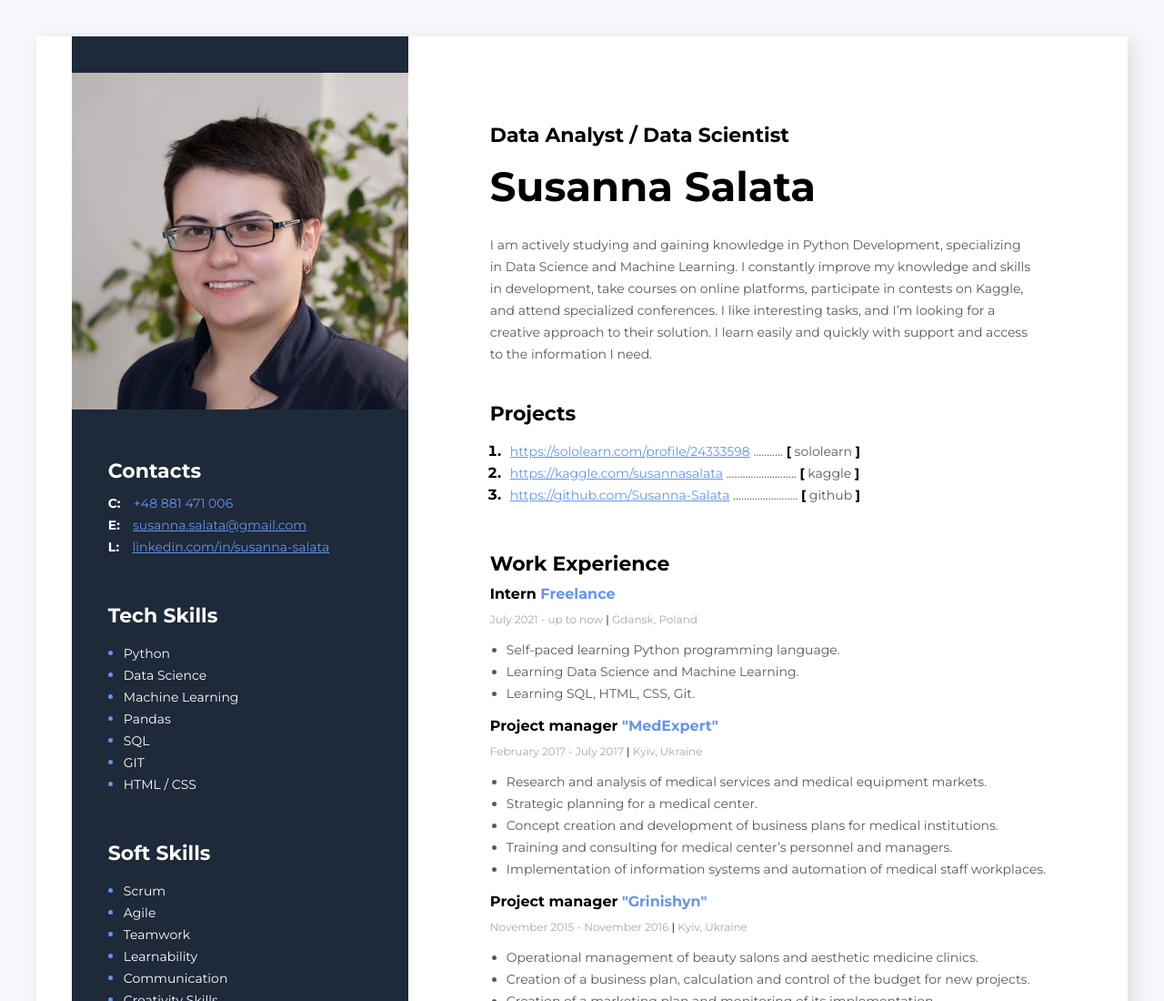
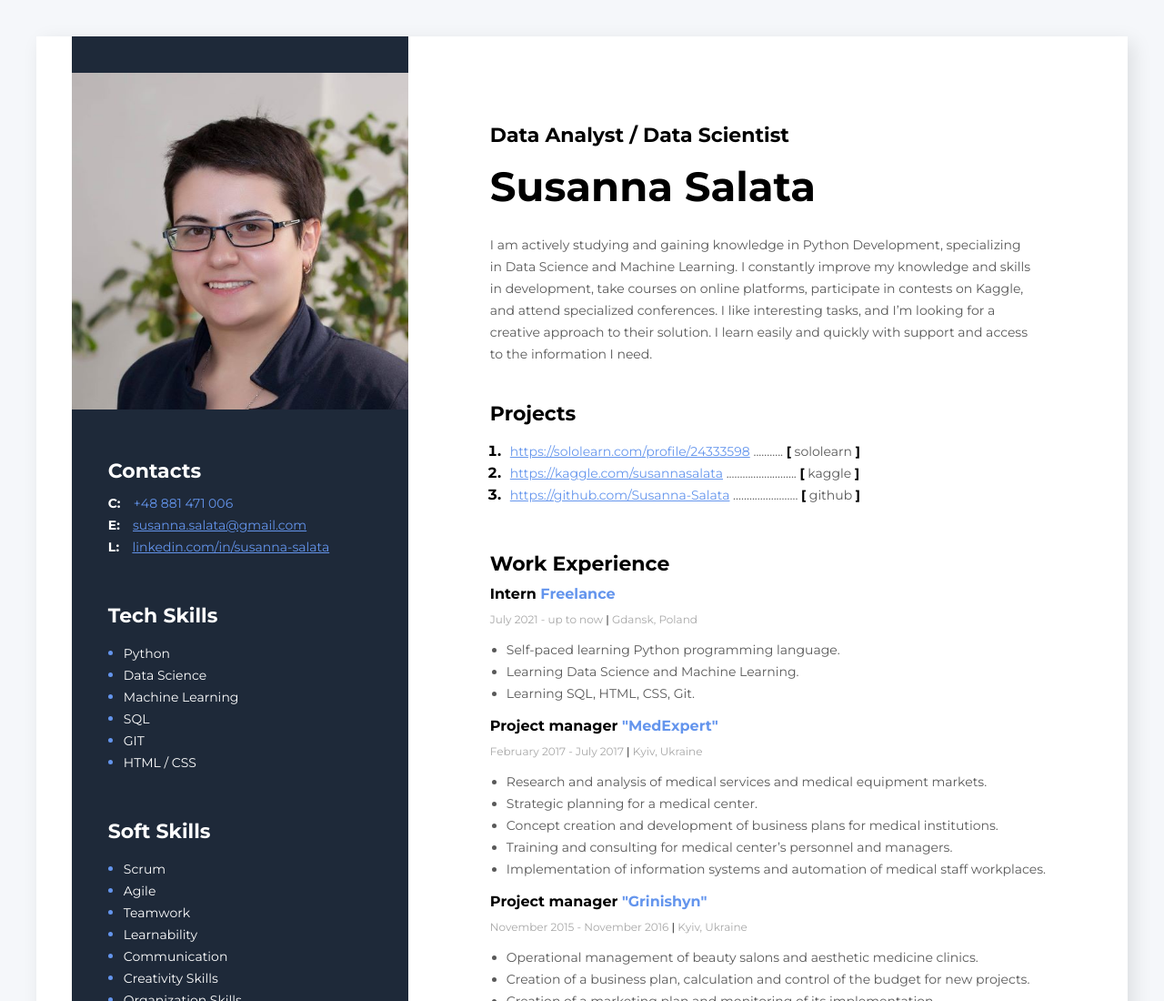
Before and after one commit to Susanna-Salata/my-cv, a plain HTML site: page index.html in a window 1280 px wide. Shown: the top 1100 px of the page at 91% size. Drawn offline with Linux system fonts and the light colour scheme.

Commit message:
Pandas out

```diff
--- a/index.html
+++ b/index.html
@@ -208,7 +208,6 @@
                     <li class="tech-skills-item"> <span class="tech-skills-item-text"> Python</span></li>
                     <li class="tech-skills-item"> <span class="tech-skills-item-text"> Data Science</span></li>
                     <li class="tech-skills-item"> <span class="tech-skills-item-text"> Machine Learning</span></li>
-                    <li class="tech-skills-item"> <span class="tech-skills-item-text"> Pandas</span></li>
                     <li class="tech-skills-item"> <span class="tech-skills-item-text"> SQL</span></li>
                     <li class="tech-skills-item"> <span class="tech-skills-item-text"> GIT</span></li>
                     <li class="tech-skills-item"> <span class="tech-skills-item-text"> HTML / CSS</span></li>
```
